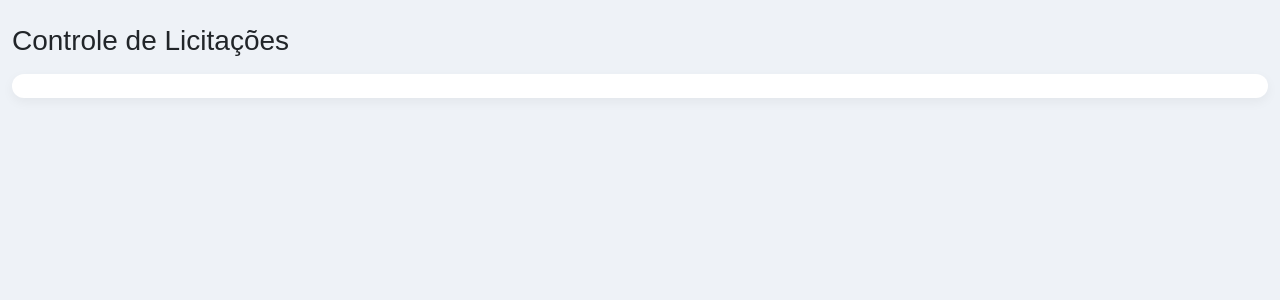
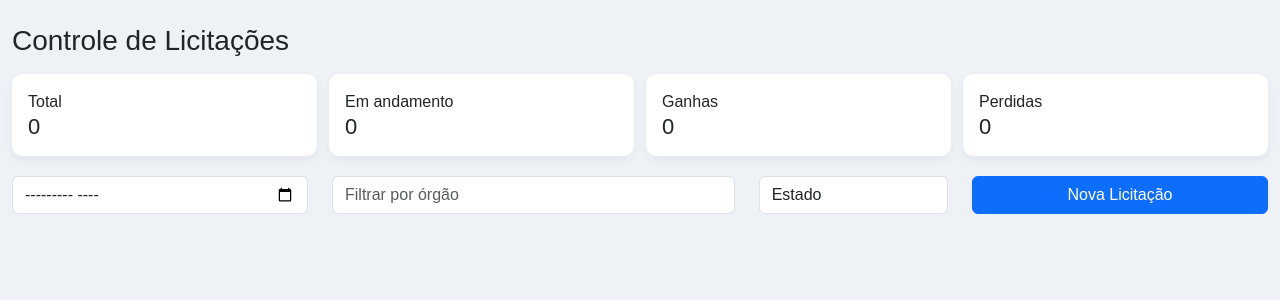
Before and after one commit to Gleisons01/sistema-licitacoes, a Python web app: template templates/painel.html in a window 1280 px wide. Shown: the top 300 px of the page. Run offline with Jinja, Linux system fonts and the light colour scheme; the template is opened without the code that fills it, so the values that code supplies are empty.

Commit message:
Restaurar versão original do sistema de licitações

```diff
--- a/static/script.js
+++ b/static/script.js
@@ -1,107 +1,212 @@
-let licitacaoAtual = null;
+let licitacaoAtual = null
 
 function formatarData(data){
-  if(!data) return "-";
-  let p = data.split("-");
-  return p[2]+"/"+p[1]+"/"+p[0];
+if(!data) return "-"
+let p = data.split("-")
+return p[2]+"/"+p[1]+"/"+p[0]
 }
 
 function abrirNova(){
-  licitacaoAtual = null;
-  document.getElementById("formLic").reset();
-  let modal = new bootstrap.Modal(document.getElementById("modalLic"));
-  modal.show();
+
+licitacaoAtual=null
+document.getElementById("formLic").reset()
+
+let modal = new bootstrap.Modal(document.getElementById("modalLic"))
+modal.show()
+
 }
 
 async function carregar(){
-  let r = await fetch("/listar");
-  let dados = await r.json();
 
-  // Filtros
-  let filtroMes = document.getElementById("filtroMes").value; // YYYY-MM
-  let filtroOrgao = document.getElementById("filtroOrgao")?.value.toLowerCase() || "";
-  let filtroEstado = document.getElementById("filtroEstado")?.value || "";
+let r = await fetch("/listar")
+let dados = await r.json()
+
+let filtroMes = document.getElementById("filtroMes").value
+let filtroOrgao = document.getElementById("filtroOrgao") ? document.getElementById("filtroOrgao").value.toLowerCase() : ""
+let filtroEstado = document.getElementById("filtroEstado") ? document.getElementById("filtroEstado").value : ""
 
 if(filtroMes){
-    dados = dados.filter(l => l.data.startsWith(filtroMes));
-  }
-  if(filtroOrgao){
-    dados = dados.filter(l => l.orgao.toLowerCase().includes(filtroOrgao));
-  }
-  if(filtroEstado){
-    dados = dados.filter(l => l.estado === filtroEstado);
+dados = dados.filter(l => l.data.startsWith(filtroMes))
 }
 
-  // Contagem cards
-  let total=0, andamento=0, ganhas=0, perdidas=0;
+if(filtroOrgao){
+dados = dados.filter(l => l.orgao.toLowerCase().includes(filtroOrgao))
+}
+
+if(filtroEstado){
+dados = dados.filter(l => l.estado === filtroEstado)
+}
+
+let total=dados.length
+let andamento=0
+let ganhas=0
+let perdidas=0
+
 dados.forEach(l=>{
-    total++;
-    if(l.status==="Em andamento") andamento++;
-    if(l.status==="Ganha") ganhas++;
-    if(l.status==="Perdida") perdidas++;
-  });
 
-  document.getElementById("totalLic").innerText = total;
-  document.getElementById("andamentoLic").innerText = andamento;
-  document.getElementById("ganhasLic").innerText = ganhas;
-  document.getElementById("perdidasLic").innerText = perdidas;
+if(l.status==="Em andamento") andamento++
+if(l.status==="Ganha") ganhas++
+if(l.status==="Perdida") perdidas++
 
-  // Destaque hoje
-  let hoje = new Date();
-  hoje = hoje.getFullYear()+"-"+String(hoje.getMonth()+1).padStart(2,'0')+"-"+String(hoje.getDate()).padStart(2,'0');
-  let licHoje = dados.filter(l => l.data === hoje);
-  document.getElementById("alertaHoje").innerHTML = licHoje.length>0 ?
-    `<div class="alert alert-primary">⚠ Você possui <b>${licHoje.length}</b> licitação(ões) hoje</div>` : "";
+})
 
-  // Lista compacta
-  let html="";
+document.getElementById("totalLic").innerText=total
+document.getElementById("andamentoLic").innerText=andamento
+document.getElementById("ganhasLic").innerText=ganhas
+document.getElementById("perdidasLic").innerText=perdidas
+
+dados.sort((a,b)=> new Date(a.data)-new Date(b.data))
+
+let hoje = new Date()
+hoje = hoje.getFullYear()+"-"+String(hoje.getMonth()+1).padStart(2,'0')+"-"+String(hoje.getDate()).padStart(2,'0')
+
+let licHoje = dados.filter(l => l.data === hoje)
+
+if(document.getElementById("alertaHoje")){
+if(licHoje.length > 0){
+
+document.getElementById("alertaHoje").innerHTML = `
+<div class="alert alert-primary">
+⚠ Você possui <b>${licHoje.length}</b> licitação(ões) hoje
+</div>
+`
+
+}else{
+
+document.getElementById("alertaHoje").innerHTML = ""
+
+}
+}
+
+let html=""
+
 dados.forEach(l=>{
-    let cor="status-cinza";
-    if(l.status==="Em andamento") cor="status-azul";
-    if(l.status==="Ganha") cor="status-verde";
-    if(l.status==="Perdida") cor="status-vermelho";
-    if(["Adiada","Suspensa","Revogada"].includes(l.status)) cor="status-amarelo";
 
-    let destaque = (l.data===hoje) ? "card-hoje" : "";
+let cor="status-cinza"
+
+if(l.status==="Em andamento") cor="status-azul"
+if(l.status==="Ganha") cor="status-verde"
+if(l.status==="Perdida") cor="status-vermelho"
+if(l.status==="Adiada" || l.status==="Suspensa" || l.status==="Revogada") cor="status-amarelo"
+
+let destaque=""
+
+if(l.data === hoje){
+destaque="card-hoje"
+}
 
 html+=`
+
 <div class="col-lg-3 col-md-4 col-sm-6 mb-2">
+
 <div class="card p-2 shadow-sm ${destaque}" onclick="editar(${l.id})">
+
 <div class="d-flex justify-content-between">
+
 <strong>${l.orgao}</strong>
+
 <span class="status ${cor}"></span>
+
 </div>
+
 <hr>
+
 <p><b>Data:</b> ${formatarData(l.data)}</p>
 <p><b>Hora:</b> ${l.hora||"-"}</p>
 <p><b>Pregão:</b> ${l.pregao}</p>
 <p><b>UASG:</b> ${l.uasg}</p>
+
 </div>
-    </div>`;
-  });
 
-  document.getElementById("lista").innerHTML = html;
+</div>
+
+`
+
+})
+
+document.getElementById("lista").innerHTML=html
+
 }
 
-// Modal e submit permanecem iguais
-document.getElementById("formLic").addEventListener("submit", async function(e){
-  e.preventDefault();
-  let form = new FormData(this);
+async function editar(id){
+
+let r = await fetch("/listar")
+let dados = await r.json()
+
+let lic = dados.find(l=>l.id===id)
+
+licitacaoAtual=id
+
+document.querySelector("[name=data]").value=lic.data
+document.querySelector("[name=hora]").value=lic.hora
+document.querySelector("[name=pregao]").value=lic.pregao
+document.querySelector("[name=uasg]").value=lic.uasg
+document.querySelector("[name=estado]").value=lic.estado
+document.querySelector("[name=orgao]").value=lic.orgao
+document.querySelector("[name=servico]").value=lic.servico
+document.querySelector("[name=valor]").value=lic.valor
+document.querySelector("[name=modalidade]").value=lic.modalidade
+document.querySelector("[name=status]").value=lic.status
+
+let modal = new bootstrap.Modal(document.getElementById("modalLic"))
+modal.show()
+
+}
+
+async function excluirLic(){
+
+if(!licitacaoAtual) return
+
+if(!confirm("Deseja excluir esta licitação?")) return
+
+await fetch("/excluir/"+licitacaoAtual)
+
+carregar()
+
+let modal = bootstrap.Modal.getInstance(document.getElementById("modalLic"))
+modal.hide()
+
+}
+
+document.getElementById("formLic").addEventListener("submit",async function(e){
+
+e.preventDefault()
+
+let form = new FormData(this)
+
 if(licitacaoAtual){
-    await fetch("/editar/"+licitacaoAtual,{method:"POST",body:form});
+
+await fetch("/editar/"+licitacaoAtual,{
+method:"POST",
+body:form
+})
+
 }else{
-    await fetch("/salvar",{method:"POST",body:form});
+
+await fetch("/salvar",{
+method:"POST",
+body:form
+})
+
 }
-  carregar();
-  bootstrap.Modal.getInstance(document.getElementById("modalLic")).hide();
-});
 
-["filtroMes","filtroOrgao","filtroEstado"].forEach(id=>{
-  let el = document.getElementById(id);
-  if(el){
-    let evento = (id==="filtroOrgao") ? "keyup" : "change";
-    el.addEventListener(evento, carregar);
+carregar()
+
+let modal = bootstrap.Modal.getInstance(document.getElementById("modalLic"))
+modal.hide()
+
+})
+
+if(document.getElementById("filtroMes")){
+document.getElementById("filtroMes").addEventListener("change",carregar)
 }
-});
 
-document.addEventListener("DOMContentLoaded", carregar);
+if(document.getElementById("filtroOrgao")){
+document.getElementById("filtroOrgao").addEventListener("keyup",carregar)
+}
+
+if(document.getElementById("filtroEstado")){
+document.getElementById("filtroEstado").addEventListener("change",carregar)
+}
+
+document.addEventListener("DOMContentLoaded",carregar)
--- a/static/style.css
+++ b/static/style.css
@@ -1,6 +1,6 @@
 body{
 background:#eef2f7;
-  font-family:Arial, sans-serif;
+font-family:Arial;
 }
 
 .container{
@@ -9,43 +9,21 @@ body{
 
 .dashboard{
 display:grid;
-  grid-template-columns:repeat(auto-fit,minmax(150px,1fr));
+grid-template-columns:repeat(4,1fr);
 gap:12px;
 margin-bottom:20px;
 }
 
-.dashboard-card{
+.dashboard .card{
+border:0;
 border-radius:10px;
 background:white;
 box-shadow:0 4px 10px rgba(0,0,0,0.05);
-  padding:12px;
-  transition:0.2s;
 }
 
-.dashboard-card:hover{
-  transform:translateY(-3px);
-  box-shadow:0 8px 15px rgba(0,0,0,0.08);
-}
-
-.card-title{
-  font-size:14px;
-  color:#555;
-}
-
-.card-value{
+.dashboard h3{
 font-size:22px;
-  font-weight:bold;
-  margin-top:4px;
-}
-
-.filtros-toolbar{
-  gap:8px;
-  flex-wrap:wrap;
-}
-
-.filtro-input{
-  height:36px;
-  max-width:200px;
+margin:0;
 }
 
 .card{
@@ -58,8 +36,8 @@ body{
 }
 
 .card:hover{
-  transform:translateY(-2px);
-  box-shadow:0 8px 15px rgba(0,0,0,0.08);
+transform:translateY(-4px);
+box-shadow:0 10px 20px rgba(0,0,0,0.08);
 }
 
 .card p{
@@ -68,7 +46,7 @@ body{
 }
 
 .card-hoje{
-  border-left:4px solid #2563eb;
+border-left:5px solid #2563eb;
 background:#f1f6ff;
 }
 
--- a/templates/painel.html
+++ b/templates/painel.html
@@ -2,11 +2,13 @@
 <html>
 
 <head>
+
 <meta charset="UTF-8">
 <title>Sistema de Licitações</title>
 
 <link href="https://cdn.jsdelivr.net/npm/bootstrap@5.3.2/dist/css/bootstrap.min.css" rel="stylesheet">
 <link rel="stylesheet" href="/static/style.css">
+
 </head>
 
 <body>
@@ -15,7 +17,181 @@
 
 <h3 class="mb-3">Controle de Licitações</h3>
 
-<!-- Dashboard cards compactos e elegantes -->
 <div class="dashboard">
-  <div class="card dashboard-card">
-    <div class="card-body text
+
+<div class="card">
+<div class="card-body">
+Total<br>
+<h3 id="totalLic">0</h3>
+</div>
+</div>
+
+<div class="card">
+<div class="card-body">
+Em andamento<br>
+<h3 id="andamentoLic">0</h3>
+</div>
+</div>
+
+<div class="card">
+<div class="card-body">
+Ganhas<br>
+<h3 id="ganhasLic">0</h3>
+</div>
+</div>
+
+<div class="card">
+<div class="card-body">
+Perdidas<br>
+<h3 id="perdidasLic">0</h3>
+</div>
+</div>
+
+</div>
+
+
+<div class="row mb-3">
+
+<div class="col-md-3">
+<input type="month" id="filtroMes" class="form-control">
+</div>
+
+<div class="col-md-4">
+<input type="text" id="filtroOrgao" class="form-control" placeholder="Filtrar por órgão">
+</div>
+
+<div class="col-md-2">
+<select id="filtroEstado" class="form-control">
+<option value="">Estado</option>
+<option value="CE">CE</option>
+<option value="PB">PB</option>
+<option value="PE">PE</option>
+<option value="RN">RN</option>
+<option value="BA">BA</option>
+</select>
+</div>
+
+<div class="col-md-3">
+<button class="btn btn-primary w-100" onclick="abrirNova()">Nova Licitação</button>
+</div>
+
+</div>
+
+
+<div id="alertaHoje"></div>
+
+
+<div class="row" id="lista"></div>
+
+</div>
+
+<div class="modal fade" id="modalLic">
+
+<div class="modal-dialog modal-lg">
+
+<div class="modal-content">
+
+<div class="modal-header">
+<h5>Licitação</h5>
+</div>
+
+<div class="modal-body">
+
+<form id="formLic">
+
+<div class="row">
+
+<div class="col-md-4">
+<label>Data</label>
+<input type="date" name="data" class="form-control">
+</div>
+
+<div class="col-md-2">
+<label>Hora</label>
+<input type="time" name="hora" class="form-control">
+</div>
+
+<div class="col-md-3">
+<label>Pregão</label>
+<input type="text" name="pregao" class="form-control">
+</div>
+
+<div class="col-md-3">
+<label>UASG</label>
+<input type="text" name="uasg" class="form-control">
+</div>
+
+</div>
+
+<div class="row mt-2">
+
+<div class="col-md-3">
+<label>Estado</label>
+<input type="text" name="estado" class="form-control">
+</div>
+
+<div class="col-md-9">
+<label>Órgão</label>
+<input type="text" name="orgao" class="form-control">
+</div>
+
+</div>
+
+<div class="row mt-2">
+
+<div class="col-md-6">
+<label>Serviço</label>
+<input type="text" name="servico" class="form-control">
+</div>
+
+<div class="col-md-3">
+<label>Valor</label>
+<input type="text" name="valor" class="form-control">
+</div>
+
+<div class="col-md-3">
+<label>Modalidade</label>
+<input type="text" name="modalidade" class="form-control">
+</div>
+
+</div>
+
+<div class="row mt-2">
+
+<div class="col-md-4">
+<label>Status</label>
+<select name="status" class="form-control">
+<option>Em andamento</option>
+<option>Ganha</option>
+<option>Perdida</option>
+<option>Adiada</option>
+<option>Suspensa</option>
+<option>Revogada</option>
+</select>
+</div>
+
+</div>
+
+</form>
+
+</div>
+
+<div class="modal-footer">
+
+<button class="btn btn-danger" onclick="excluirLic()">Excluir</button>
+<button class="btn btn-secondary" data-bs-dismiss="modal">Fechar</button>
+<button class="btn btn-success" onclick="document.getElementById('formLic').requestSubmit()">Salvar</button>
+
+</div>
+
+</div>
+
+</div>
+
+</div>
+
+<script src="https://cdn.jsdelivr.net/npm/bootstrap@5.3.2/dist/js/bootstrap.bundle.min.js"></script>
+<script src="/static/script.js"></script>
+
+</body>
+</html>
```
Also changed, not shown: app.py (+1 -63 lines), templates/login.html (line endings or trailing spaces). Lines whose indentation alone changed are shown as unchanged.
